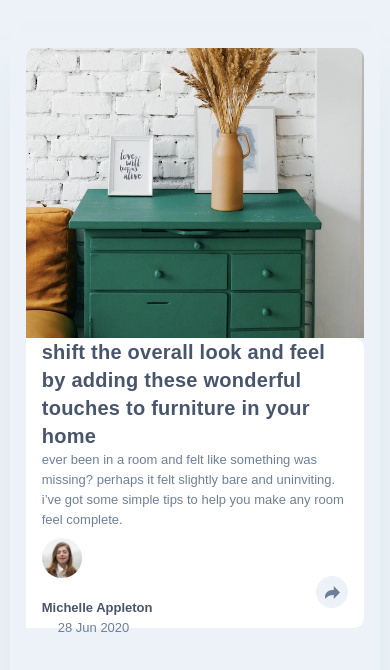
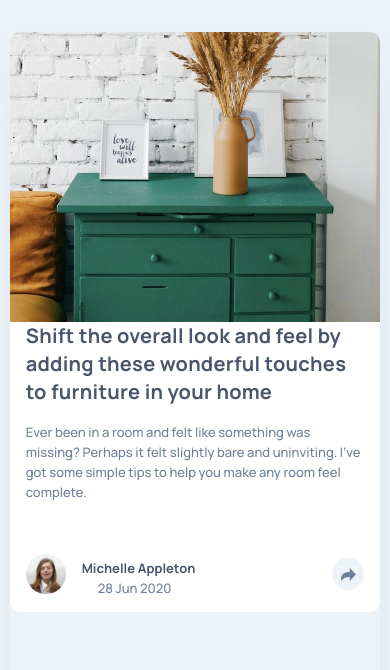
Before and after one commit to modtanoii/article-preview-component, a plain HTML site: page index.html in a window 390 px wide. Drawn offline with Linux system fonts and the light colour scheme.

Commit message:
Complete edit index.html and style.css

```diff
--- a/index.html
+++ b/index.html
@@ -1,6 +1,11 @@
 <!DOCTYPE html>
 <html lang="en">
 <head>
+  <meta charset="UTF-8">
+  <meta name="viewport" content="width=device-width, initial-scale=1.0">
+  <link rel="preconnect" href="https://fonts.googleapis.com">
+  <link rel="preconnect" href="https://fonts.gstatic.com" crossorigin>
+  <link href="https://fonts.googleapis.com/css2?family=Manrope:wght@200..800&display=swap" rel="stylesheet">
   <link rel="stylesheet" href="style.css">
   <title>Frontend Mentor | Article preview component</title>
 </head>
@@ -8,21 +13,22 @@
   <main>
     <div class="article-preview-container">
       <div class="article-img-container">
-        <img class="drawers-img" src="./images/drawers.jpg" alt="green-drawers-img">
+        <img class="drawers-img" src="./images/drawers.jpg" alt="Green drawers-img">
       </div>
       <div class="article-content-container">
         <h1 class="main-heading">
-          shift the overall look and feel by adding these wonderful
-          touches to furniture in your home
+          Shift the overall look and feel by adding these wonderful touches to furniture in your
+          home
         </h1>
         <p class="preview-text">
-          ever been in a room and felt like something was missing? perhaps
-          it felt slightly bare and uninviting. i’ve got some simple tips
-          to help you make any room feel complete.
+          Ever been in a room and felt like something was missing? Perhaps it felt slightly bare
+          and uninviting. I’ve
+          got some
+          simple tips to help you make any room feel complete.
         </p>
         <div class="author-info">
           <div class="date-name-avatar-container">
-            <img class="author-avatar-img" src="./images/avatar-michelle.jpg" alt="avatar">
+            <img class="author-avatar-img" src="./images/avatar-michelle.jpg" alt="Michelle">
             <div class="name-date-container">
               <h4 class="author-name">
                 Michelle Appleton
@@ -55,11 +61,9 @@
         <!-- Mobile Author Area -->
         <div class="mobile-author-area">
           <div class="mobile-avatar-container">
-            <img class="author-avatar-img" src="./images/avatar-michelle.jpg" alt="avatar">
+            <img class="author-avatar-img" src="./images/avatar-michelle.jpg" alt="Michelle">
             <div class="mobile-name-date-container">
-              <h4 class="author-name">
-                Michelle Appleton
-              </h4>
+              <h4 class="author-name">Michelle Appleton</h4>
               <p class="preview-text">28 Jun 2020</p>
             </div>
           </div>
--- a/style.css
+++ b/style.css
@@ -42,6 +42,7 @@ body {
   font-weight: 700;
   line-height: 28px;
   letter-spacing: .25px;
+  padding-bottom: 1rem;
 }
 
 .preview-text {
@@ -121,11 +122,23 @@ body {
   display: none;
 }
 
-.mobile-avartar-container {
+.mobile-avatar-container {
   display: none;
 }
 
 .mobile-share-btn-container {
+  display: none;
+}
+
+.mobile-social-sharing-bar {
+  display: none;
+}
+
+.mobile-share-icons-container {
+  display: none;
+}
+
+.mobile-social-sharing-btn-container {
   display: none;
 }
 
@@ -146,7 +159,6 @@ Media Queries
   height: 100vh;
   margin: 2rem auto 0rem auto;
   flex-direction: column;
-  padding: 1rem;
 }
 
 .article-img-container {
@@ -159,7 +171,7 @@ Media Queries
 }
 
 .article-content-container {
-  border-radius: 0px 10px 10px 0px;
+  border-radius: 0px 0px 10px 10px;
   padding: 0rem;
   width: 100%;
 }
@@ -182,7 +194,7 @@ Media Queries
 
 
 
-Media Author Area
+Mobile Author Area
 
 
 
@@ -193,12 +205,12 @@ Media Author Area
   align-items: center;
   justify-content: space-between;
   width: 100%;
-  margin-bottom: 1rem;
+  margin-top: 2rem;
   padding-left: 1rem;
   padding-right: 1rem;
 }
 
-.mobile-avartar-container {
+.mobile-avatar-container {
   display: flex;
   align-items: center;
 }
@@ -218,7 +230,7 @@ Media Author Area
 
 
 
-Media Share Bar
+Mobile Share Bar
 
 
 
@@ -232,6 +244,8 @@ Media Share Bar
   justify-content: space-between;
   height: 60px;
   display: none;
+  margin-top: 3rem;
+  border-radius: 0px 0px 10px 10px;
 }
 
 .mobile-share-icons-container {
```
